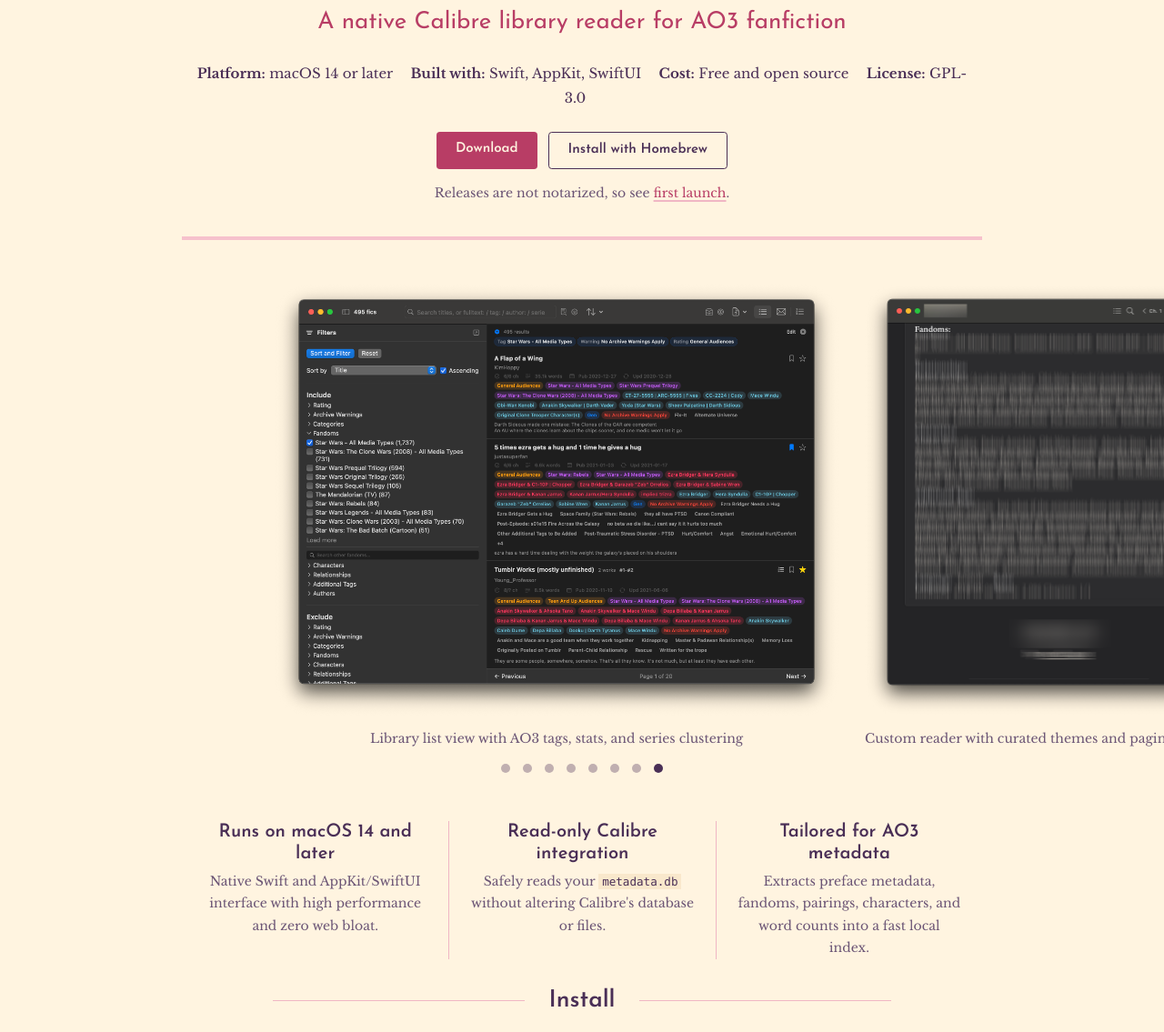
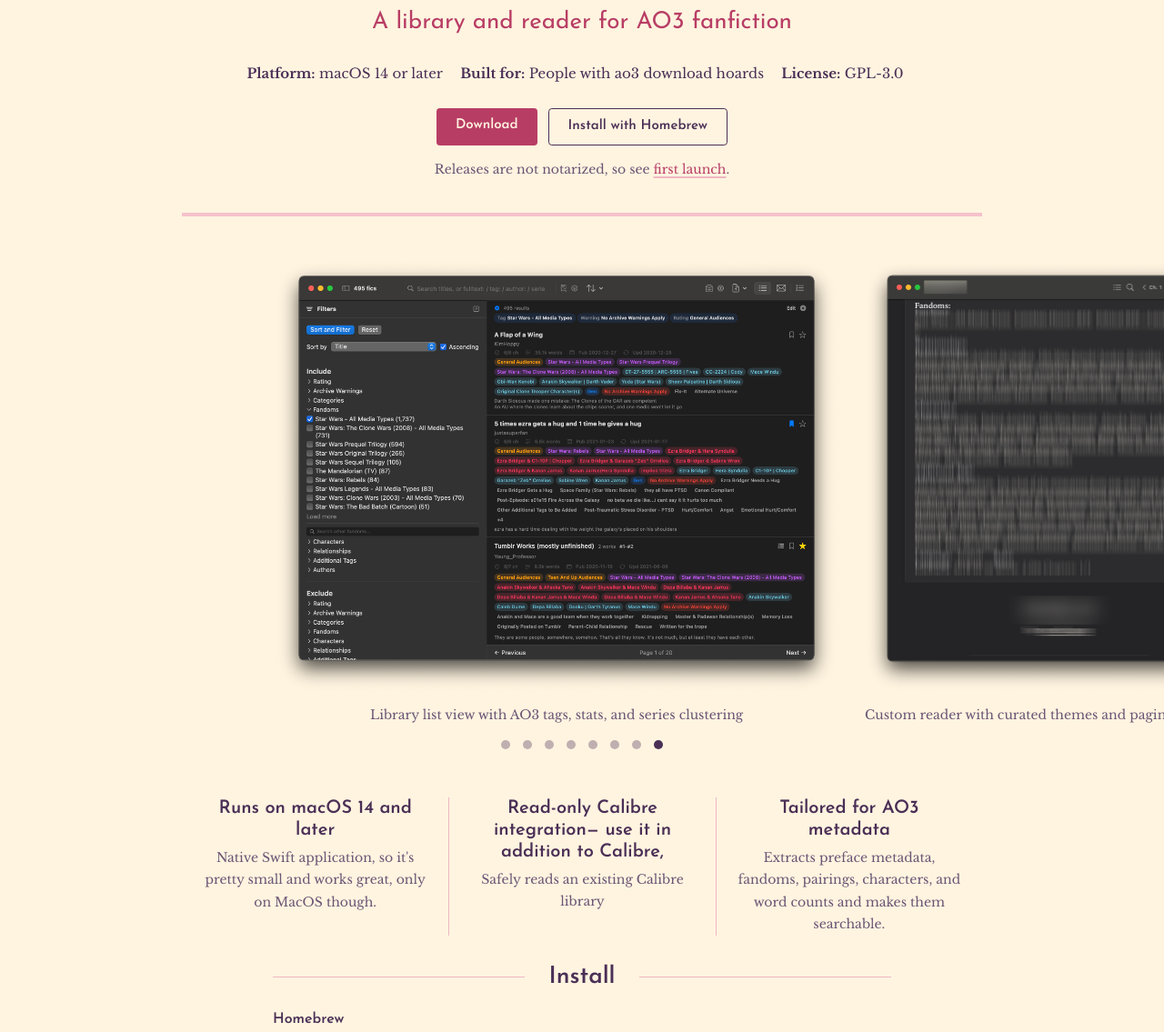
Before and after one commit to kyrielie/ambrosia, a plain HTML site: page site/index.html in a window 1280 px wide. Shown: the part 388-1523 px from the top of the page at 91% size. Drawn offline with nearby package versions, Linux system fonts and the light colour scheme; files whose address does not match are found by name.

Commit message:
Update index.html

```diff
--- a/site/index.html
+++ b/site/index.html
@@ -44,11 +44,10 @@
 		<img src="img/icon.png" width="256" height="256" alt="Ambrosia app icon">
 		<div>
 			<h1>Ambrosia</h1>
-			<p class="tagline">A native Calibre library reader for AO3 fanfiction</p>
+			<p class="tagline">A library and reader for AO3 fanfiction</p>
 			<dl class="tags">
 				<dt>Platform:</dt><dd>macOS 14 or later</dd>
-				<dt>Built with:</dt><dd>Swift, AppKit, SwiftUI</dd>
-				<dt>Cost:</dt><dd>Free and open source</dd>
+				<dt>Built for:</dt><dd>People with ao3 download hoards</dd>
 				<dt>License:</dt><dd>GPL-3.0</dd>
 			</dl>
 			<p class="actions">
@@ -85,15 +84,15 @@
 	<section id="highlights">
 		<section>
 			<h3>Runs on macOS 14 and later</h3>
-			<p>Native Swift and AppKit/SwiftUI interface with high performance and zero web bloat.</p>
+			<p>Native Swift application, so it's pretty small and works great, only on MacOS though.</p>
 		</section>
 		<section>
-			<h3>Read-only Calibre integration</h3>
-			<p>Safely reads your <code>metadata.db</code> without altering Calibre's database or files.</p>
+			<h3>Read-only Calibre integration— use it in addition to Calibre, </h3>
+			<p>Safely reads an existing Calibre library</p>
 		</section>
 		<section>
 			<h3>Tailored for AO3 metadata</h3>
-			<p>Extracts preface metadata, fandoms, pairings, characters, and word counts into a fast local index.</p>
+			<p>Extracts preface metadata, fandoms, pairings, characters, and word counts and makes them searchable.</p>
 		</section>
 	</section>
 
```
